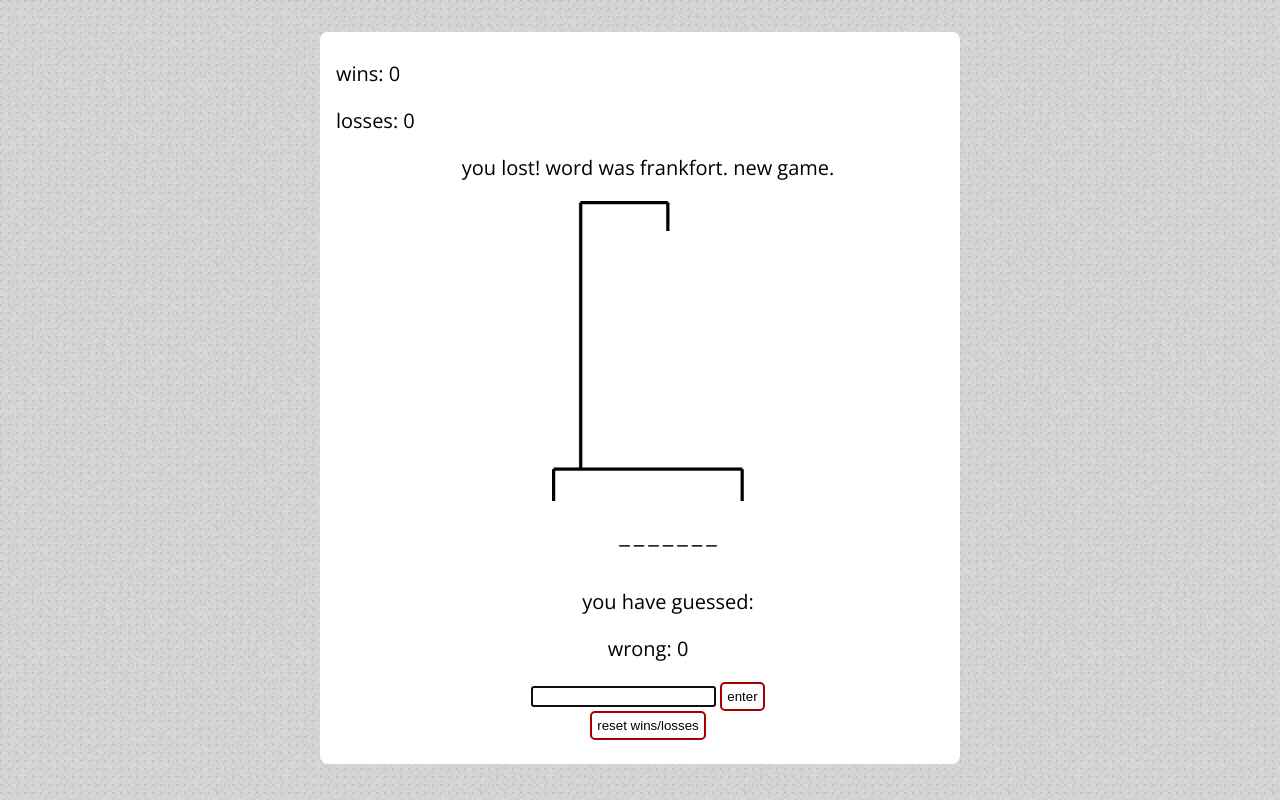
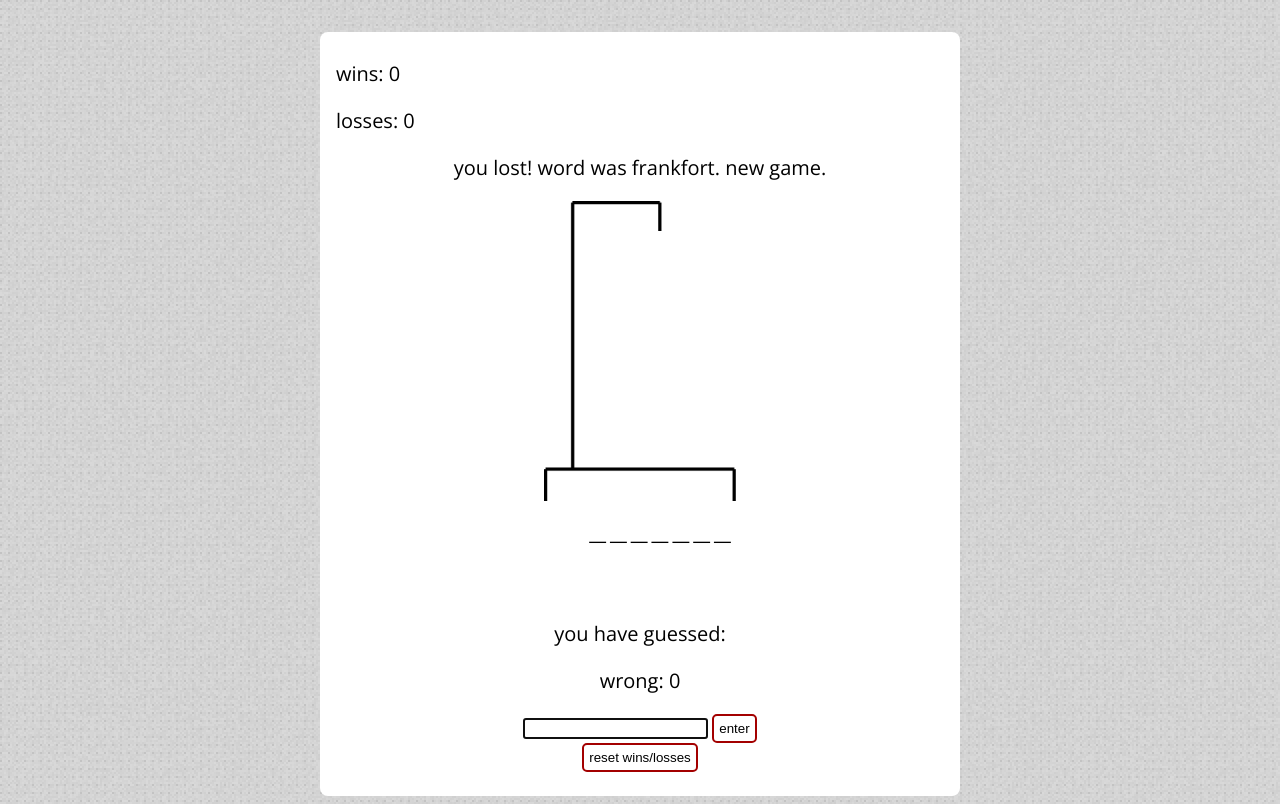
Before and after one commit to claudiadadamo/hangman, a Django app: page /hangman/index.html in a window 1280 px wide. Run offline with Django 3.2, Linux system fonts and the light colour scheme; data comes from the database, SQL or seed files in the repository; both versions use the stored data as it was after the commit.

Commit message:
more styling..

```diff
--- a/hangman_site/hangman/static/hangman/style.css
+++ b/hangman_site/hangman/static/hangman/style.css
@@ -1,12 +1,10 @@
 ul li {
     color: black;
     display: inline;
-    font-size: 24px;
+    font-size: 28px;
     font-family: 'Open Sans', sans-serif;
-    text-align: left;
-    margin: 0;
-    padding: 0;
-    list-style-type: non
+    list-style-type: none;
+    font-family: Courier;
 }
 
 ul {
@@ -18,6 +16,7 @@ ul {
 p {
 	font-size: 20px;
 	font-family: 'Open Sans', sans-serif;
+
 }
 
 body{
@@ -39,17 +38,20 @@ body{
   	border-top-right-radius: 5px;
 }
 
+
 #container{
 	padding-top:.5em;
 	background-color:white;
 	padding-bottom: .5em;
 	padding-left: 1em;
 	padding-top: .5em;
+  padding-right: 1em;
 	border-bottom-right-radius: 8px;
   	border-top-left-radius: 8px;
   	border-bottom-left-radius: 8px;
   	border-top-right-radius: 8px;
   	margin-left:auto;
   	margin-right: auto;
+    margin-right:auto;
 
 }
--- a/hangman_site/hangman/templates/hangman/index.html
+++ b/hangman_site/hangman/templates/hangman/index.html
@@ -27,10 +27,11 @@
 		        <li>{{w}}</li>
 
 			{% endfor %}
+		</ul>
 			<br><br>
 			<p>you have guessed: {{word.guessed_letters}} </p>
 
-	    </ul>
+
 	 	   	<p> wrong: {{wrong}}</p>
 	</div>
 	<div id="inputs"><center>
--- a/hangman_site/hangman/views.py
+++ b/hangman_site/hangman/views.py
@@ -16,7 +16,7 @@ def new_game(game_status, word):
 
 	next_game = Game.objects.get(pk=idnum)
 	if game_status == 'won':
-		next_game.status = "you won! New game."
+		next_game.status = "you won! new game."
 	else:
 		next_game.status = "you lost! word was "+word+". new game."
 
@@ -33,7 +33,7 @@ def reset_game(game_type):
 	current_game.guessed_letters=""
 	current_game.current_state='_'*current_game.word_length
 	current_game.wrong_guesses = 0
-	current_game.status = "New Game - Guess a letter"
+	current_game.status = "new game - guess a letter"
 	current_game.current = False
 	current_game.save()
 
```
Also changed, not shown: hangman_site/db.sqlite3, 1 other file.
